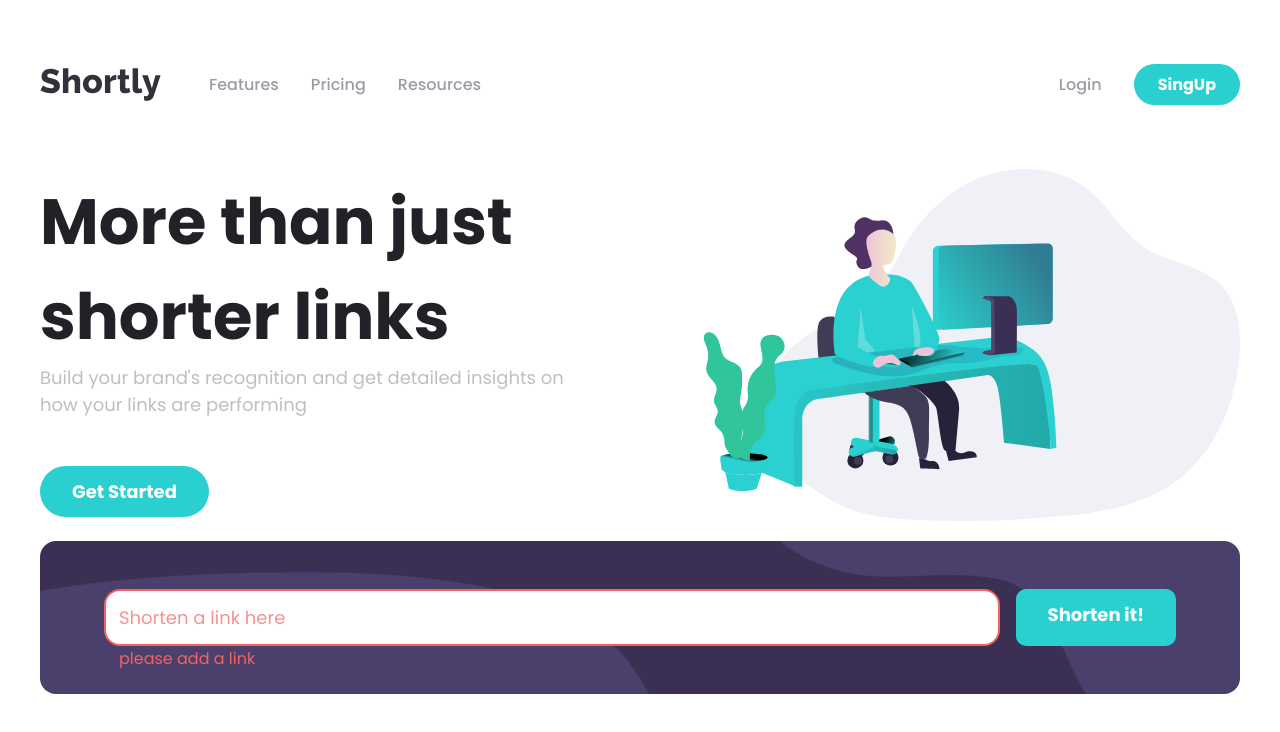
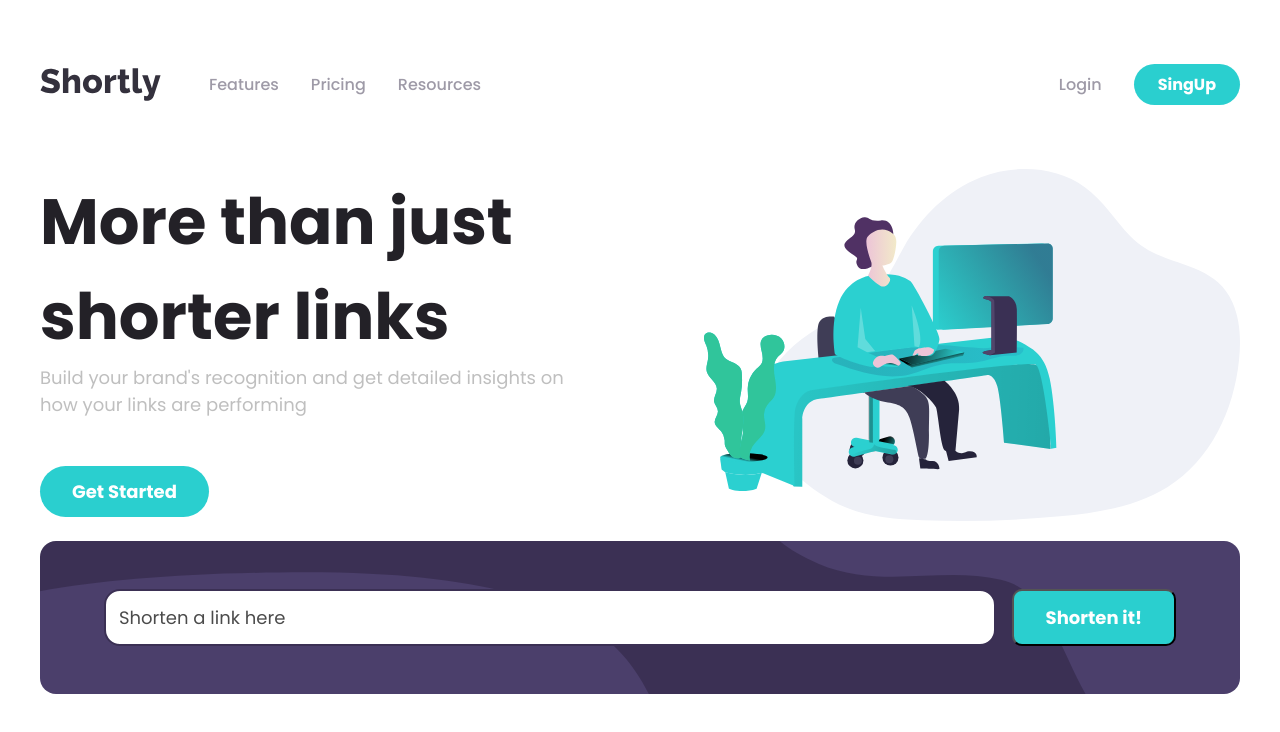
Before and after one commit to gabr7887/13---UrlShortening, a React (Vite) app: page / in a window 1280 px wide. Shown: the top 732 px of the page. Built offline with nearby package versions, Linux system fonts and the light colour scheme.

Commit message:
form finalizado

```diff
--- a/src/components/Button.tsx
+++ b/src/components/Button.tsx
@@ -2,7 +2,7 @@ import React from "react"
 
 const Button = (props: React.PropsWithChildren) => {
   return (
-    <a className="button" style={{borderRadius: '10px'}}>{props.children}</a>
+    <button className="button" style={{borderRadius: '10px'}}>{props.children}</button>
   )
 }
 
--- a/src/components/Form.tsx
+++ b/src/components/Form.tsx
@@ -5,12 +5,25 @@ import FormInput from './FormInput'
 
 const Form = () => {
   const [value, setValue] = React.useState('');
+  const [error, setError] = React.useState(false);
+
+  function handleSubmit(event: React.FormEvent) {
+    event.preventDefault();
+    if(value.length > 0) {
+      console.log("ok");
+    } else {
+      setError(true);
+    }
+  }
+
   return (
     <div>
-      <form className={`container ${Style.container}`}>
+      <form onSubmit={handleSubmit} className={`container ${Style.container}`}>
         <FormInput label='LinkInput' customPlaceHolder='Shorten a link here'
         stateValue={value}
-        setStateValue={setValue}/>
+        setStateValue={setValue}
+        stateError={error}
+        setStateError={setError}/>
         <Button>Shorten it!</Button>
       </form>
     </div>
--- a/src/components/FormInput.tsx
+++ b/src/components/FormInput.tsx
@@ -5,7 +5,9 @@ type inputParams = React.HTMLProps<'input'> & {
   label : string,
   customPlaceHolder: string,
   stateValue: string,
-  setStateValue: React.Dispatch<React.SetStateAction<string>>;
+  setStateValue: React.Dispatch<React.SetStateAction<string>>,
+  stateError: boolean,
+  setStateError: React.Dispatch<React.SetStateAction<boolean>>
 }
 
 const FormInput = (props : inputParams) => {
@@ -17,11 +19,16 @@ const FormInput = (props : inputParams) => {
 
   function OnBlur(){
     setIsFocused(false);
+    if(props.stateValue === ''){
+      props.setStateError(true);
+    } else {
+      props.setStateError(false);
+    }
   }
 
   return (
-    <div className={`${Style.inputDiv} ${Style.errorState}`}>
-      <label className={isFocused && props.stateValue === '' ? Style.disabled : ''} htmlFor={props.label}>{props.customPlaceHolder}</label>
+    <div className={`${Style.inputDiv} ${props.stateError ? Style.errorState : ''}`}>
+      {!isFocused && props.stateValue === '' && <label htmlFor={props.label}>{props.customPlaceHolder}</label>}
       <input onFocus={OnFocus} onBlur={OnBlur} onChange={({target}) => props.setStateValue(target.value)} type="text" name={props.label} id={props.label}/>
       <span className={Style.errorMessage}>please add a link</span>
     </div>
```
